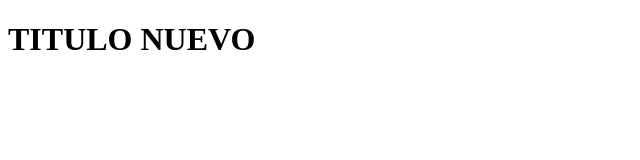
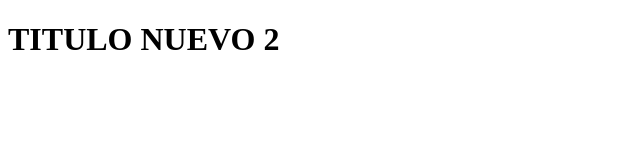
Before and after one commit to vefsas1/hello_world_git, a plain HTML site: page index.html in a window 1280 px wide. Shown: the full height of the page, 0-640 px from the left. Drawn offline with Linux system fonts and the light colour scheme.

Commit message:
modificacion 2

```diff
--- a/index.html
+++ b/index.html
@@ -7,6 +7,6 @@
     <title>DEMO GIT</title>
 </head>
 <body>
-    <h1>TITULO NUEVO</h1>
+    <h1>TITULO NUEVO 2</h1>
 </body>
 </html>
```
